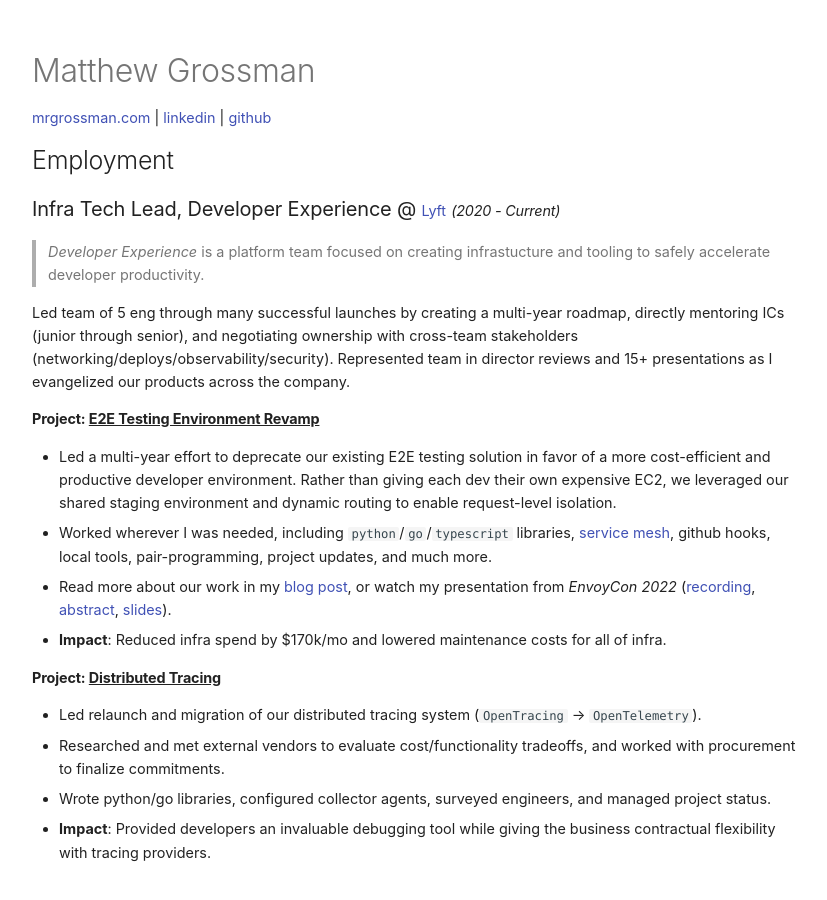
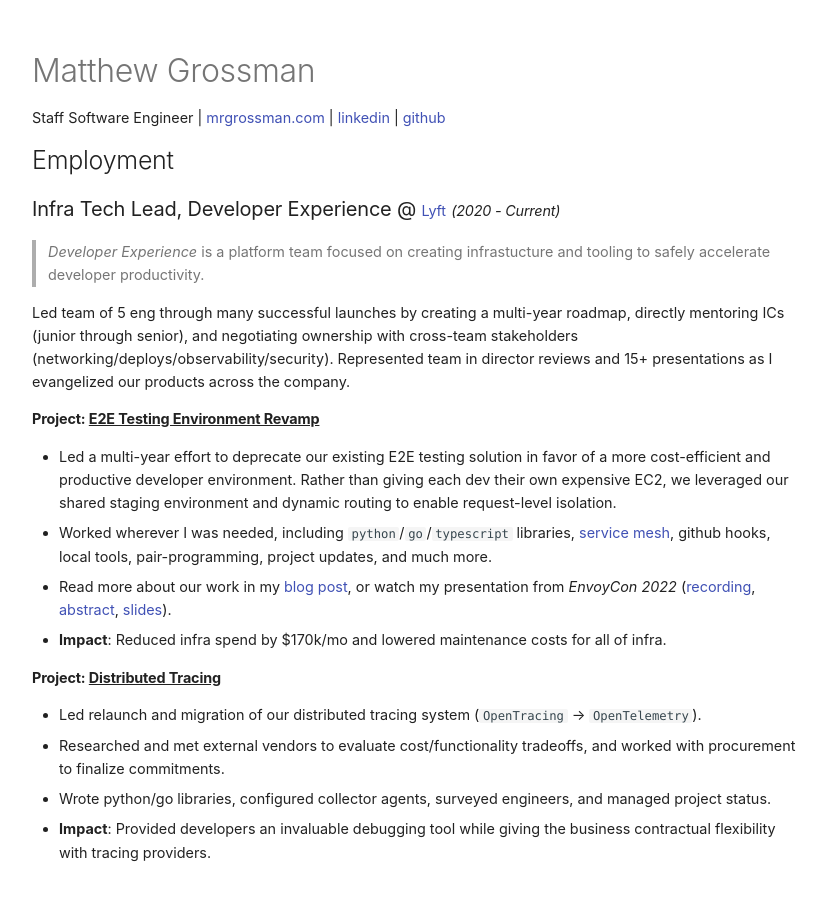
Before and after one commit to matthewgrossman/website, an MkDocs documentation site: the page built from docs/resume.md, in a window 1280 px wide and 900 px high. Shown: the whole window, without its empty margins (224-1051 px from the left). Built offline with MkDocs 1.6.1 and Material for MkDocs 9.7.7, drawn with Linux system fonts in a browser that asks for light colours.

Commit message:
add staff to imply im good or something

```diff
--- a/docs/resume.md
+++ b/docs/resume.md
@@ -13,6 +13,7 @@
     }
 </style>
 # Matthew Grossman
+Staff Software Engineer |
 [mrgrossman.com](https://www.mrgrossman.com/) | [linkedin](https://www.linkedin.com/in/matthewryangrossman/) | [github](https://github.com/matthewgrossman/)
 ## Employment
 ### Infra Tech Lead, Developer Experience @ [Lyft](https://lyft.com) *(2020 - Current)*
```
